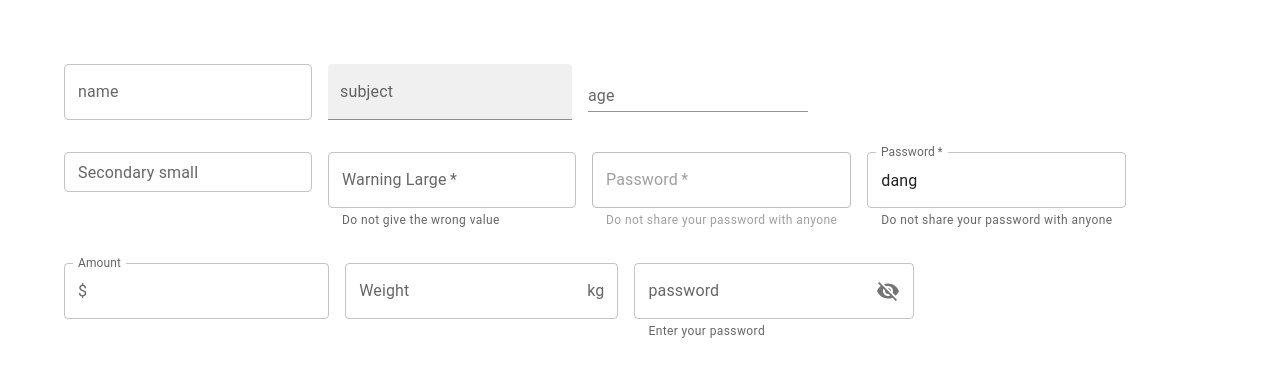
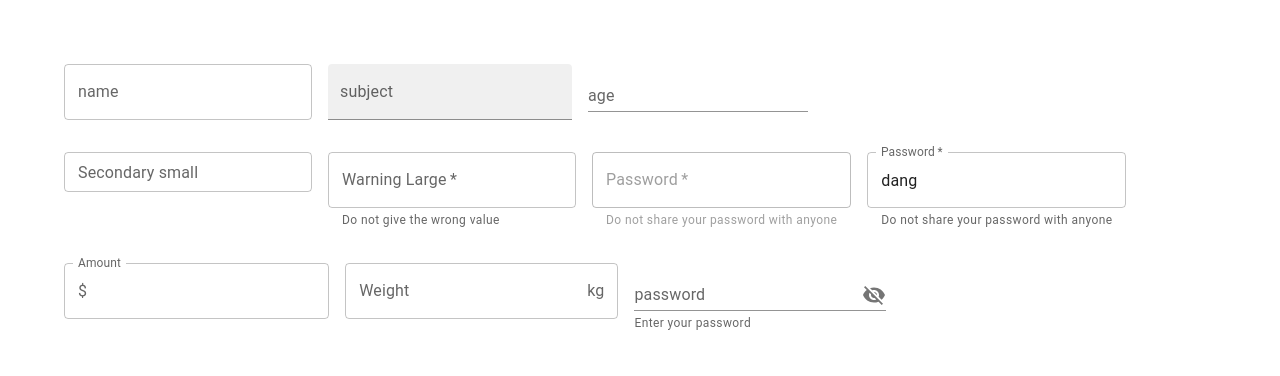
Before and after one commit to Mohammadkaif7865/Redux, a React (Create React App) app: page / in a window 1280 px wide. Shown: the top 376 px of the page. Built offline with nearby package versions, Linux system fonts and the light colour scheme.

Commit message:
yes mui textFeild is done

```diff
--- a/src/App.css
+++ b/src/App.css
@@ -1,7 +1,9 @@
 .App {
 padding: 4rem;
 }
-
+input[type="password"]{
+  -webkit-text-security: square !important;
+}
 .App-logo {
   height: 40vmin;
   pointer-events: none;
--- a/src/components/MuiTextField.jsx
+++ b/src/components/MuiTextField.jsx
@@ -46,11 +46,14 @@ function MuiTextField() {
                         }} />
                     <TextField
                         label="Weight"
+                        autoComplete="new-password"
                         InputProps={{
                             endAdornment: <InputAdornment position="end">kg</InputAdornment>
                         }} />
                     <TextField
                         label="password"
+                        autoComplete="new-password"
+                        variant="standard"
                         helperText="Enter your password"
                         type={visibilty}
                         InputProps={{
```
